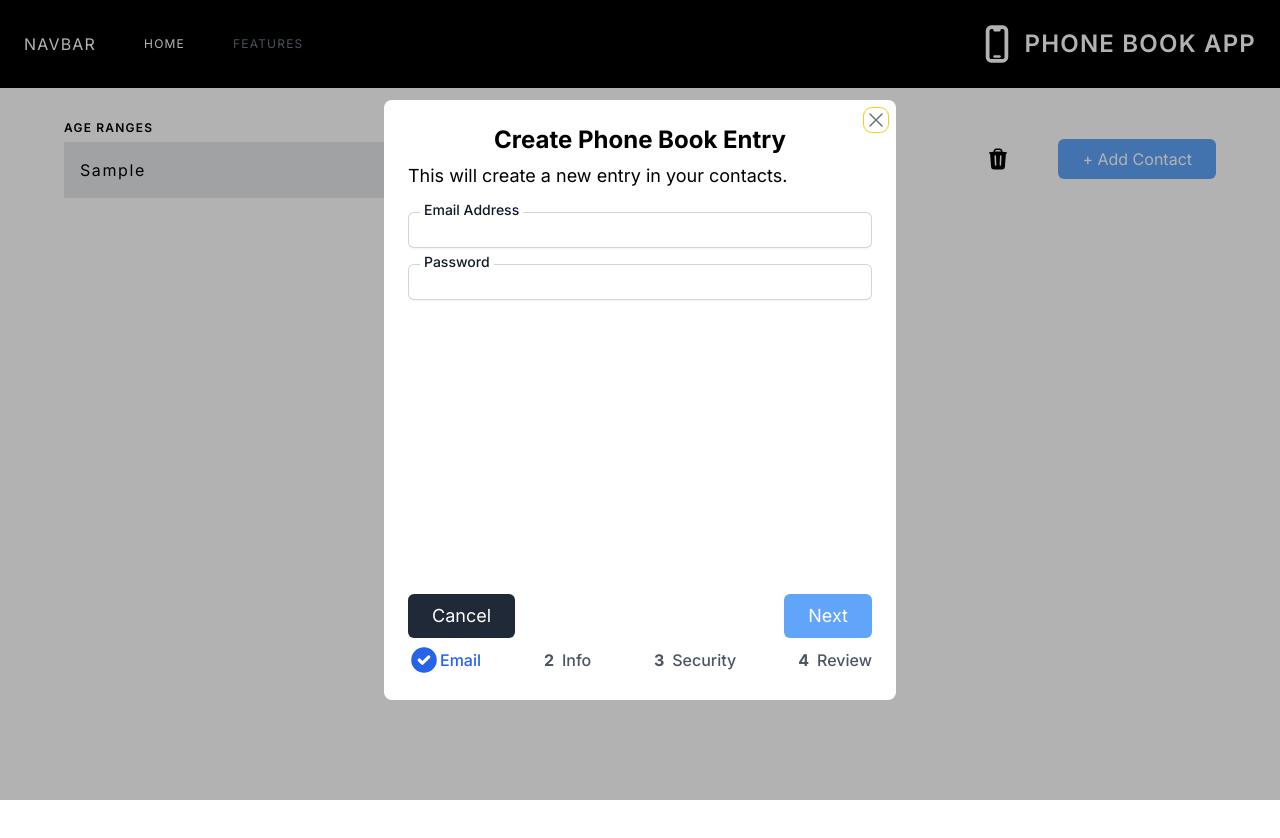
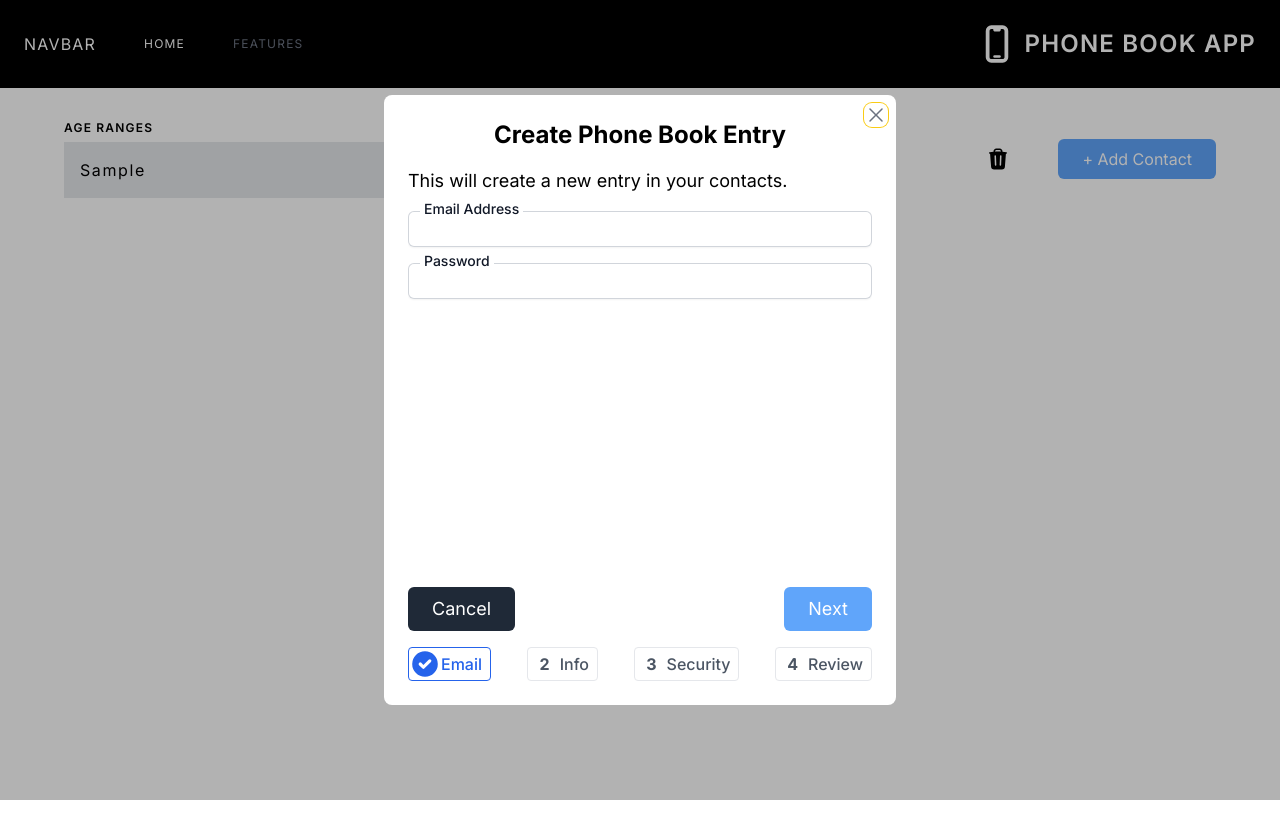
Before and after one commit to DoctorDerek/phonebook-filter-by-age, a Next.js app: page / in a window 1280 px wide. Both pictures are taken after typing "Sample" into the empty fields and a click on the button "+ Add Contact". Shown: the top 838 px of the page. Built offline with nearby package versions, Linux system fonts and the light colour scheme.

Commit message:
feat(ContactDialog): create top, middle, and bottom sections in the `<ContactDialog>` to improve UI; add additional padding and a border the `<ProgressIndicator>` (inside `<ContactDialogButtons>`) for better UX

```diff
--- a/components/ContactDialog.tsx
+++ b/components/ContactDialog.tsx
@@ -78,23 +78,30 @@ export default function ContactDialog({
         {/* The actual dialog panel, centered inside the box. */}
         <form onSubmit={handleSubmit(onDialogSubmit)}>
           <Dialog.Panel className="relative mx-auto flex min-h-[75vh] max-w-lg flex-col justify-between rounded-lg bg-white p-6 text-lg">
+            <div>
+              {/* Top section */}
               <ContactDialogClose closeDialog={closeDialog} />
               <ContactDialogTitle dialogState={dialogState} />
               <ContactDialogDescription dialogState={dialogState} />
               <ContactDialogWarning dialogState={dialogState} />
+            </div>
             <div ref={sliderRef} className="keen-slider">
+              {/* Middle section */}
               <ContactDialogInputs
                 dialogState={dialogState}
                 register={register}
                 errors={errors}
               />
             </div>
+            <div>
+              {/* Bottom section */}
               <ContactDialogButtons
                 dialogState={dialogState}
                 closeDialog={closeDialog}
                 instanceRef={instanceRef}
                 slideIndex={slideIndex}
               />
+            </div>
           </Dialog.Panel>
         </form>
       </div>
--- a/components/ContactDialogButtons.tsx
+++ b/components/ContactDialogButtons.tsx
@@ -37,15 +37,17 @@ function ProgressIndicator({
   return (
     <li
       className={classNames(
-        "flex items-center",
-        slideIndex === thisSlideIndex ? "text-blue-600" : "text-gray-600"
+        "flex items-center border border-solid  pr-2 rounded",
+        slideIndex === thisSlideIndex
+          ? "text-blue-600 border-blue-600"
+          : "text-gray-600 border-gray-200"
       )}
     >
       <span className="font-bold w-6 h-6 sm:w-8 sm:h-8 flex items-center justify-end">
         {slideIndex >= thisSlideIndex ? (
           <CheckMark />
         ) : (
-          <span className="mr-2">{thisSlideIndex + 1}</span>
+          <span className="mr-2.5">{thisSlideIndex + 1}</span>
         )}
       </span>
       {children}
@@ -55,7 +57,7 @@ function ProgressIndicator({
 
 function ProgressIndicators({ slideIndex }: { slideIndex: number }) {
   return (
-    <ol className="flex items-center w-full text-sm font-medium text-center text-gray-500 dark:text-gray-400 sm:text-base justify-between">
+    <ol className="flex items-center w-full text-sm font-medium text-center text-gray-500 dark:text-gray-400 sm:text-base justify-between mt-4">
       <ProgressIndicator slideIndex={slideIndex} thisSlideIndex={0}>
         Email
       </ProgressIndicator>
@@ -122,7 +124,7 @@ export default function ContactDialogButtons({
   return (
     <>
       <div className="flex w-full items-center justify-between space-x-2">
-        {/* Show "Cancel" on the first slide; otherwise show a "Back" button. */}
+        {/* Show "Cancel" on the 1st slide; otherwise show a "Back" button. */}
         <ContactDialogButton
           type="button"
           label={slideIndex === 0 ? "Cancel" : "Back"}
--- a/components/ContactDialogTitle.tsx
+++ b/components/ContactDialogTitle.tsx
@@ -8,7 +8,7 @@ export default function ContactDialogTitle({
   dialogState: DialogState
 }) {
   return (
-    <Dialog.Title className="text-center text-2xl font-bold">
+    <Dialog.Title className="text-center text-2xl font-bold pb-4">
       {/** We transform the dialog state to title case: "Update" */}
       {`${dialogState.type.slice(0, 1)}${dialogState.type
         .slice(1)
```
Lines whose indentation alone changed are shown as unchanged.
